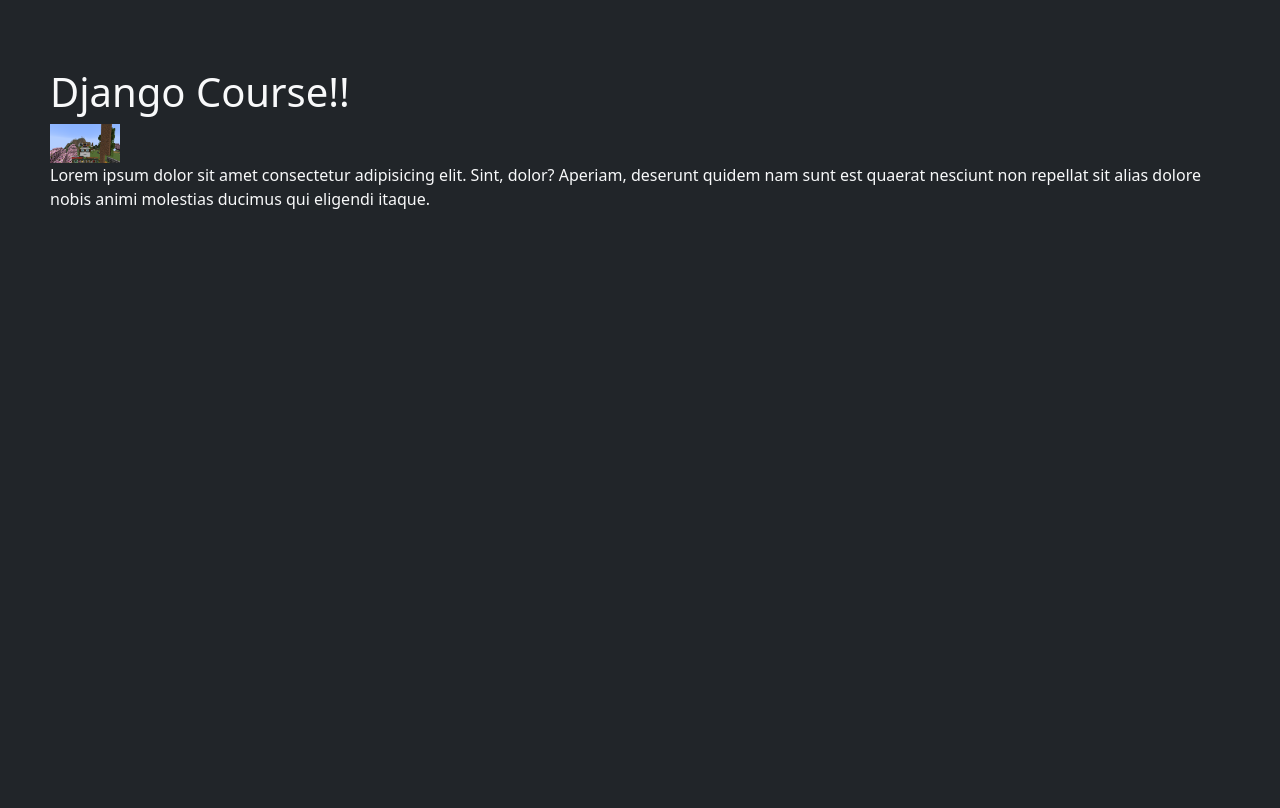
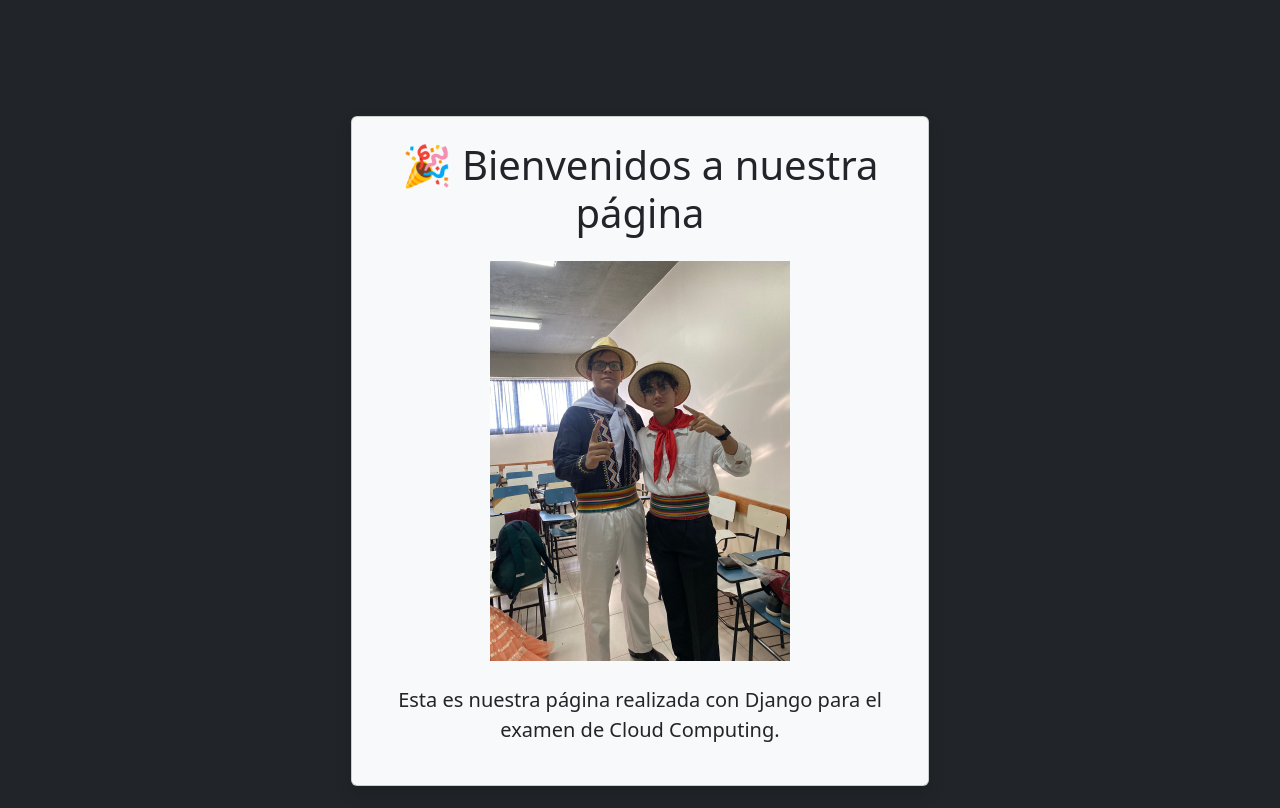
Before and after one commit to MarcMarTG/examen_cloud_computing, a Django app: page / in a window 1280 px wide. Shown: the part 90-898 px from the top of the page. Before the commit the page ends 299 px from the top, so only its background shows below. Run offline with Django 5.2, Linux system fonts and the light colour scheme.

Commit message:
se agrega mejora visual en el modulo de inicio

```diff
--- a/myapp/templates/index.html
+++ b/myapp/templates/index.html
@@ -1,14 +1,19 @@
 {% extends 'layouts/base.html' %}
 
+{% block content %}
+{% load static %}
+<div class="row justify-content-center mt-5">
+  <div class="col-md-6">
+    <div class="card shadow bg-light text-dark text-center p-4">
+      <h1 class="mb-4">🎉 Bienvenidos a nuestra página</h1>
 
-{% block content %}
+      <img src="{% static 'foto.jpg' %}" alt="Imagen bienvenida" class="img-fluid mb-4" style="max-width: 300px; margin: 0 auto;">
 
-{% load static %}
-
-<h1>{{ title }}</h1>
-
-<img src="{% static 'prueba.png' %}" alt="" width="70">
-
-<p>Lorem ipsum dolor sit amet consectetur adipisicing elit. Sint, dolor? Aperiam, deserunt quidem nam sunt est quaerat nesciunt non repellat sit alias dolore nobis animi molestias ducimus qui eligendi itaque.</p>
+      <p class="lead">
+        Esta es nuestra página realizada con <strong>Django</strong> para el examen de <strong>Cloud Computing</strong>.
+      </p>
+    </div>
+  </div>
+</div>
 
 {% endblock %}
```
Also changed, not shown: myapp/static/foto.jpg (added).
